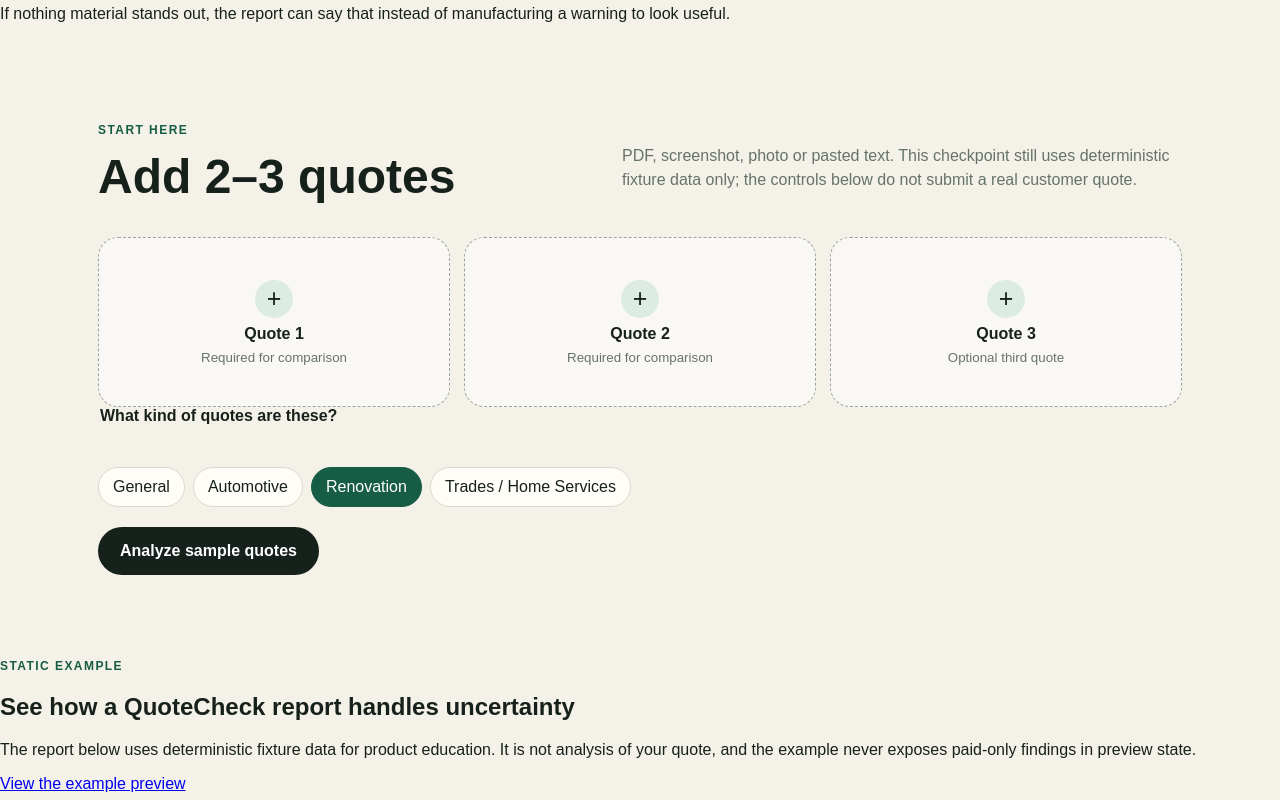
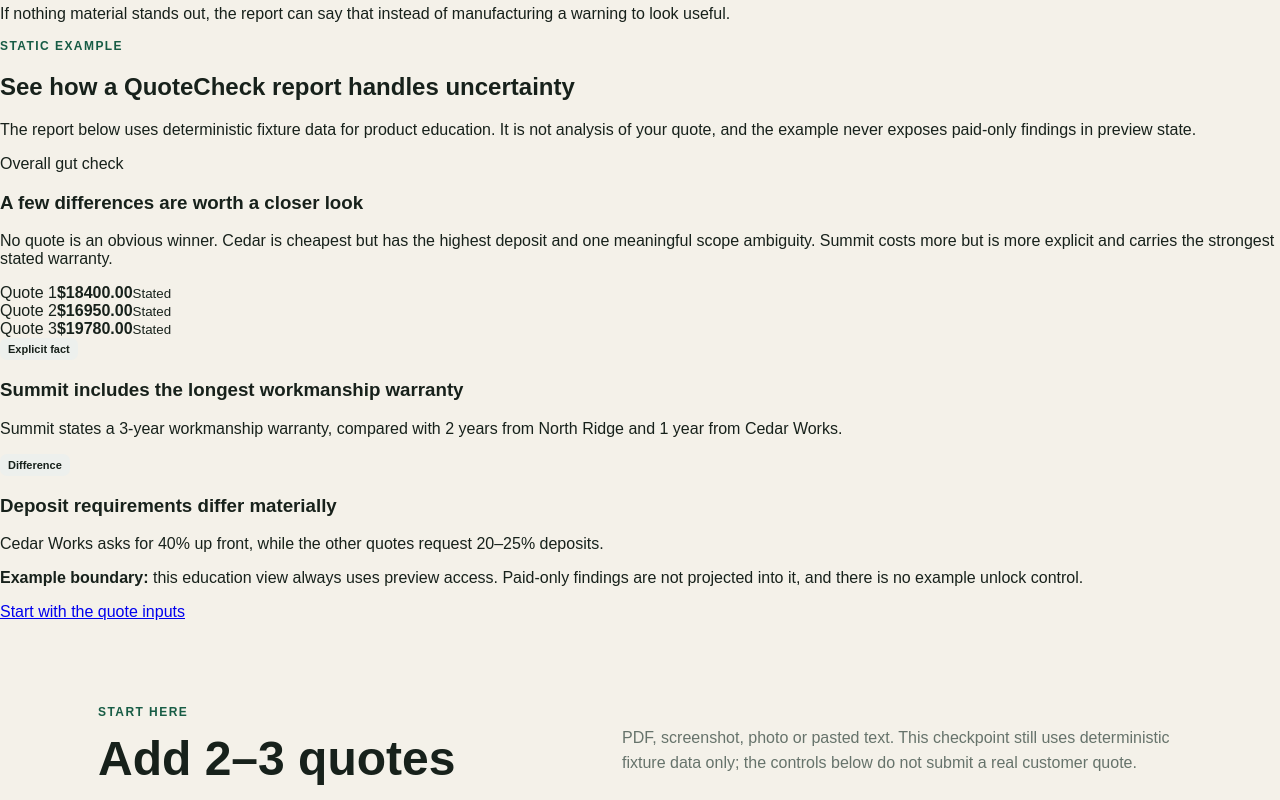
Before and after one commit to haydenmedia/quotecheck, a Next.js app: page / in a window 1280 px wide. Shown: the part 1680-2480 px from the top of the page. Built offline with nearby package versions, Linux system fonts and the light colour scheme.

Commit message:
CP12-01: separate static example from golden journey

```diff
--- a/src/app/page.tsx
+++ b/src/app/page.tsx
@@ -1,9 +1,9 @@
+import { LaunchExampleReport } from "@/components/LaunchExampleReport";
 import { Report } from "@/components/Report";
 import { demoReportStore, DEMO_REPORT_SESSION_ID } from "@/lib/demo-access";
 import { publicAccessMessage } from "@/lib/data-lifecycle";
 import {
   launchCategories,
-  launchExample,
   launchJourney,
   launchTrustPoints,
 } from "@/lib/launch-readiness";
@@ -89,6 +89,8 @@
         </div>
       </section>
 
+      <LaunchExampleReport />
+
       <section className="compare" id="compare" aria-labelledby="compare-title">
         <div className="section-heading">
           <div><p className="eyebrow">Start here</p><h2 id="compare-title">Add 2–3 quotes</h2></div>
@@ -101,14 +103,7 @@
         <button className="analyze" type="button">Analyze sample quotes</button>
       </section>
 
-      <section className="example-intro" id="example-report" aria-labelledby="example-title">
-        <p className="eyebrow">{launchExample.eyebrow}</p>
-        <h2 id="example-title">{launchExample.title}</h2>
-        <p>{launchExample.body}</p>
-        <a href="#report">{launchExample.cta}</a>
-      </section>
-
-      <Report unlocked={unlocked} accessMessage={accessMessage} example />
+      <Report unlocked={unlocked} accessMessage={accessMessage} />
     </main>
   );
 }
```
